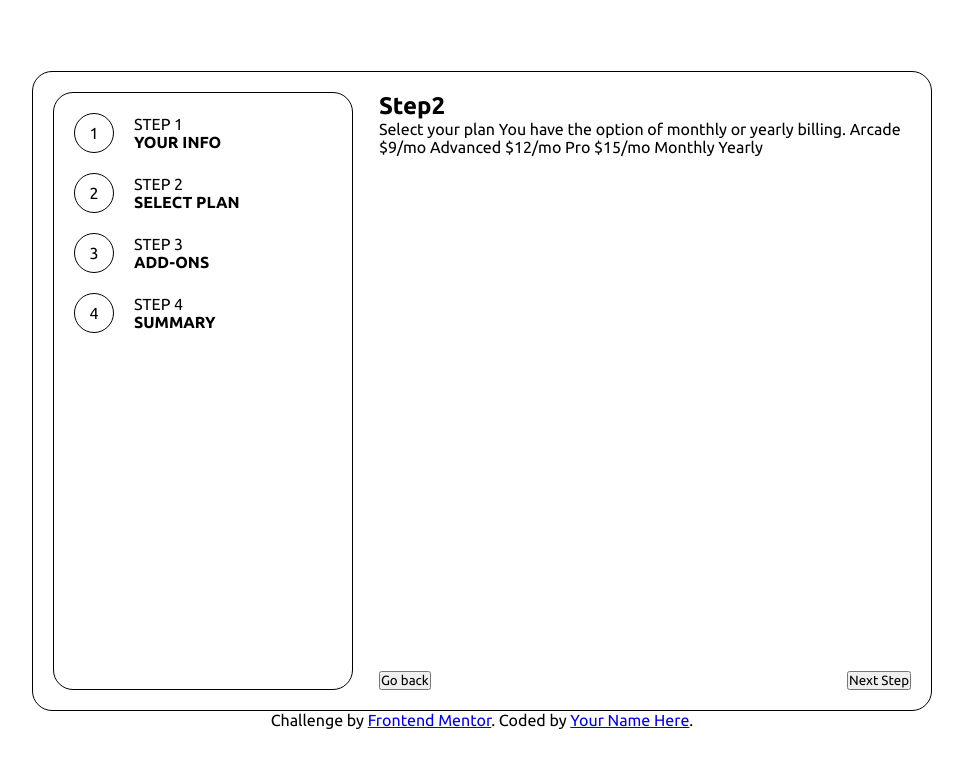
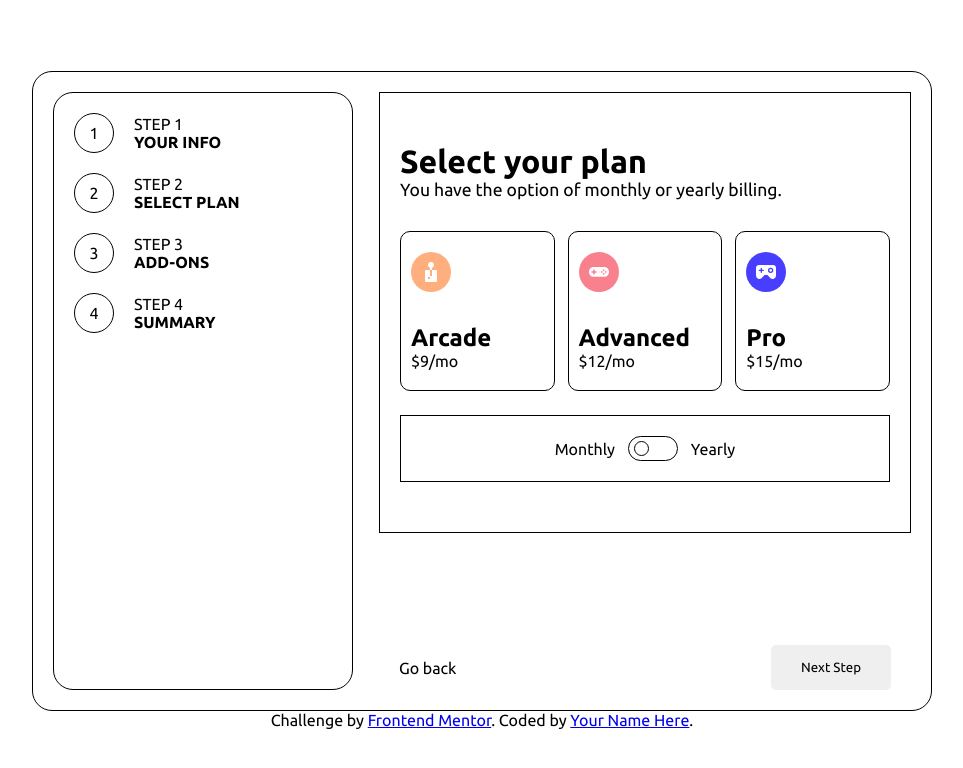
Before and after one commit to aveandrian/multi-step-form-react, a React (Vite) app: page / in a window 1280 px wide. Both pictures are taken after a click on the button "Next Step". Shown: the top 768 px of the page, without its empty margins (158-1121 px from the left). Built offline with nearby package versions, Linux system fonts and the light colour scheme.

Commit message:
adds second step

```diff
--- a/src/App.css
+++ b/src/App.css
@@ -42,6 +42,18 @@ main {
   display: flex;
   flex-direction: column;
   gap: 20px;
+}
+
+.next-step-btn {
+  padding: 15px 30px;
+  border: none;
+  border-radius: 5px;
+}
+
+.prev-step-btn {
+  background: transparent;
+  border: none;
+  font-size: 16px;
 }
 
 .step-item {
@@ -89,7 +101,7 @@ main {
   margin-top: auto;
   display: flex;
   align-items: center;
-  /* justify-content: space-between; */
+  padding-inline: 20px;
 }
 
 .next-step-btn {
@@ -122,3 +134,64 @@ main {
   border: 1px solid grey;
   text-indent: 10px;
 }
+
+
+.plan-content {
+  display: flex;
+  flex-direction: column;
+  gap: 3vh;
+}
+
+.plan-cards-wrapper {
+  display: flex;
+  gap: 1vw;
+}
+
+.plan-card {
+  flex: 1;
+  height: 20vh;
+  display: flex;
+  flex-direction: column;
+  align-items: start;
+  border-radius: 10px;
+  padding: 20px 10px;
+  border: 1px solid black;
+}
+
+.plan-icon {
+  margin-bottom: auto;
+}
+
+.slider-wrapper {
+  display: flex;
+  align-items: center;
+  justify-content: center;
+  gap: 1vw;
+  border:  1px solid black;
+  padding: 20px;
+}
+
+.slider {
+  width: 50px;
+  height: 25px;
+  border-radius: 30px;
+  padding: 5px;
+  border: 1px solid black;
+  display: flex;
+  align-items: center;
+}
+
+.slider-circle {
+  height: 15px;
+  width: 15px;
+  border: 1px solid black;
+  border-radius: 50%;
+  position: relative;
+  left: 0;
+  transition: 0.3s ease-in-out;
+}
+
+.slider-circle.yearly {
+  left: 100%;
+  transform: translateX(-100%);
+}
--- a/src/App.jsx
+++ b/src/App.jsx
@@ -90,7 +90,7 @@ function App() {
         <section className='step-section'>
           {renderStep()}
           <div className='step-buttons-container'>
-            {step > 1 &&<button onClick={prevStep}>Go back</button>}
+            {step > 1 &&<button onClick={prevStep} className='prev-step-btn'>Go back</button>}
             <button onClick={nextStep} className='next-step-btn'>Next Step</button>
           </div>
         </section>
--- a/src/components/Step2.jsx
+++ b/src/components/Step2.jsx
@@ -1,23 +1,48 @@
 
-export default function Step2(){
+export default function Step2(props){
+    function handlePlanSelect(e){
+        props.handleValueChange(props.step, 'planName', e.target.getAttribute('name'))
+    }
+
+    function togglePlan(){
+        props.handleValueChange(props.step, 'isYearly', !props.formData.plan.isYearly)
+    }
 
     return (
     <>
-        <h1>Step2</h1>
-        Select your plan
-        You have the option of monthly or yearly billing.
+    <div className="step-container">
+        <h1 className="step-title">Select your plan</h1>
+        <p className="step-description">You have the option of monthly or yearly billing.</p>
 
-        Arcade
-        $9/mo
+        <div className="step-content plan-content">
+            <div className="plan-cards-wrapper">
+                <div className={`plan-card ${props.formData.plan.planName == "arcade" ? "active" : ""}`} name="arcade" onClick={handlePlanSelect}>
+                    <img className="plan-icon" src='src\assets\images\icon-arcade.svg' />
+                    <h2 className="plan-title">Arcade</h2>
+                    <p className="plan-price">$9/mo</p>
+                </div>
+                <div className={`plan-card ${props.formData.plan.planName == "advanced" ? "active" : ""}`} name="advanced" onClick={handlePlanSelect}>
+                    <img className="plan-icon" src='src\assets\images\icon-advanced.svg' />
+                    <h2 className="plan-title">Advanced</h2>
+                    <p className="plan-price">$12/mo</p>
+                </div>
+                <div className={`plan-card ${props.formData.plan.planName == "pro" ? "active" : ""}`} name="pro" onClick={handlePlanSelect}>
+                    <img className="plan-icon" src='src\assets\images\icon-pro.svg' />
+                    <h2 className="plan-title">Pro</h2>
+                    <p className="plan-price">$15/mo</p>
+                </div>
+            </div>
+            <div className="slider-wrapper">
+                <p>Monthly</p>
+                <div className="slider" onClick={togglePlan}>
+                    <div className={`slider-circle ${props.formData.plan.isYearly ? "yearly" : ""}`}></div>
+                </div>
+                <p>Yearly</p>
+            </div>
+        </div>
+    </div>
 
-        Advanced
-        $12/mo
 
-        Pro
-        $15/mo
-
-        Monthly
-        Yearly
     </>
     )
 }
```
